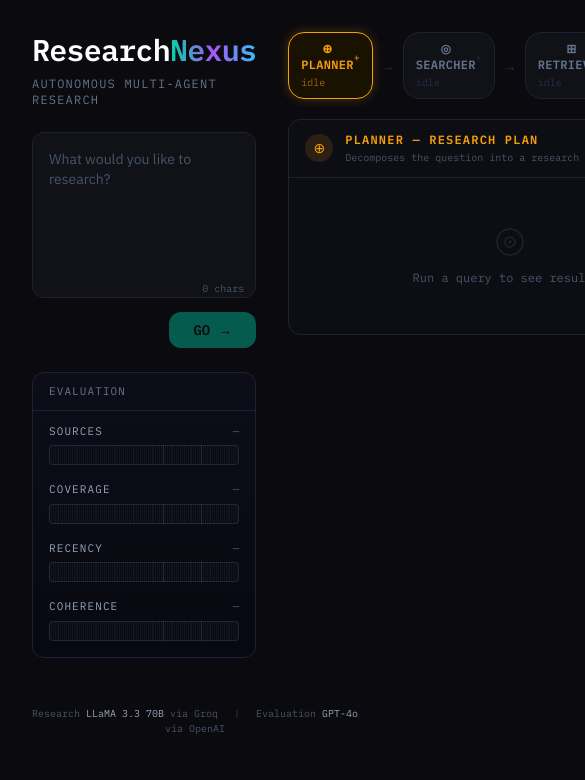
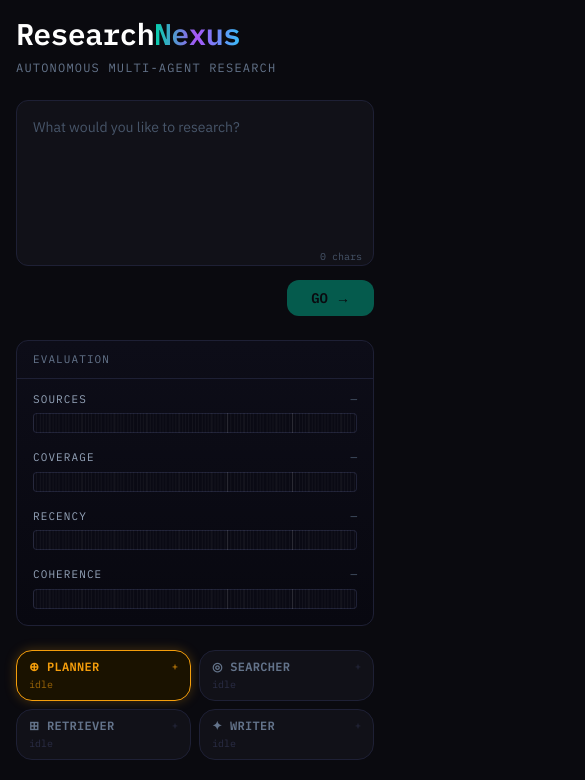
Before and after one commit to shmaster1/agentic-ai, a Next.js app in the folder frontend_nextjs/: page / in a window 390 px wide. Shown: the top 780 px of the page, 585 px wide, since content can reach past the window. Built offline with nearby package versions, Linux system fonts and the light colour scheme.

Commit message:
add responsive view

```diff
--- a/frontend_nextjs/app/page.tsx
+++ b/frontend_nextjs/app/page.tsx
@@ -111,7 +111,7 @@
   }, [response]);
 
   return (
-    <main className="min-h-screen p-8">
+    <main className="min-h-screen p-4 md:p-8">
       {/* Full-page loader overlay */}
       {showOverlay && (
         <div
@@ -164,7 +164,7 @@
         </div>
       )}
 
-      <div className="grid grid-cols-[1fr_1.6fr] gap-8 max-w-7xl mx-auto">
+      <div className="grid grid-cols-1 lg:grid-cols-[1fr_1.6fr] gap-6 lg:gap-8 max-w-7xl mx-auto">
 
         {/* LEFT — input */}
         <div className="flex flex-col gap-6">
--- a/frontend_nextjs/components/AgentPipeline.tsx
+++ b/frontend_nextjs/components/AgentPipeline.tsx
@@ -23,7 +23,7 @@
 
 export default function AgentPipeline({ openAgent, onSelect }: Props) {
   return (
-    <div className="flex items-center gap-2">
+    <div className="grid grid-cols-2 gap-2 sm:flex sm:items-center sm:gap-2">
       {NODES.map((node, idx) => {
         const { icon, label } = META[node];
         const colors = COLORS[node];
@@ -53,7 +53,7 @@
               </div>
             </button>
             {idx < NODES.length - 1 && (
-              <span className="text-[#2a2d45] text-sm shrink-0">→</span>
+              <span className="hidden sm:inline text-[#2a2d45] text-sm shrink-0">→</span>
             )}
           </div>
         );
--- a/frontend_nextjs/components/EvaluationPanel.tsx
+++ b/frontend_nextjs/components/EvaluationPanel.tsx
@@ -118,7 +118,7 @@
           {total !== null ? (
             <>
               <span
-                className="text-6xl font-mono font-bold leading-none transition-all duration-700"
+                className="text-5xl md:text-6xl font-mono font-bold leading-none transition-all duration-700"
                 style={{ color: totalColor, textShadow: `0 0 30px ${totalGlow}` }}
               >
                 {total}
```
